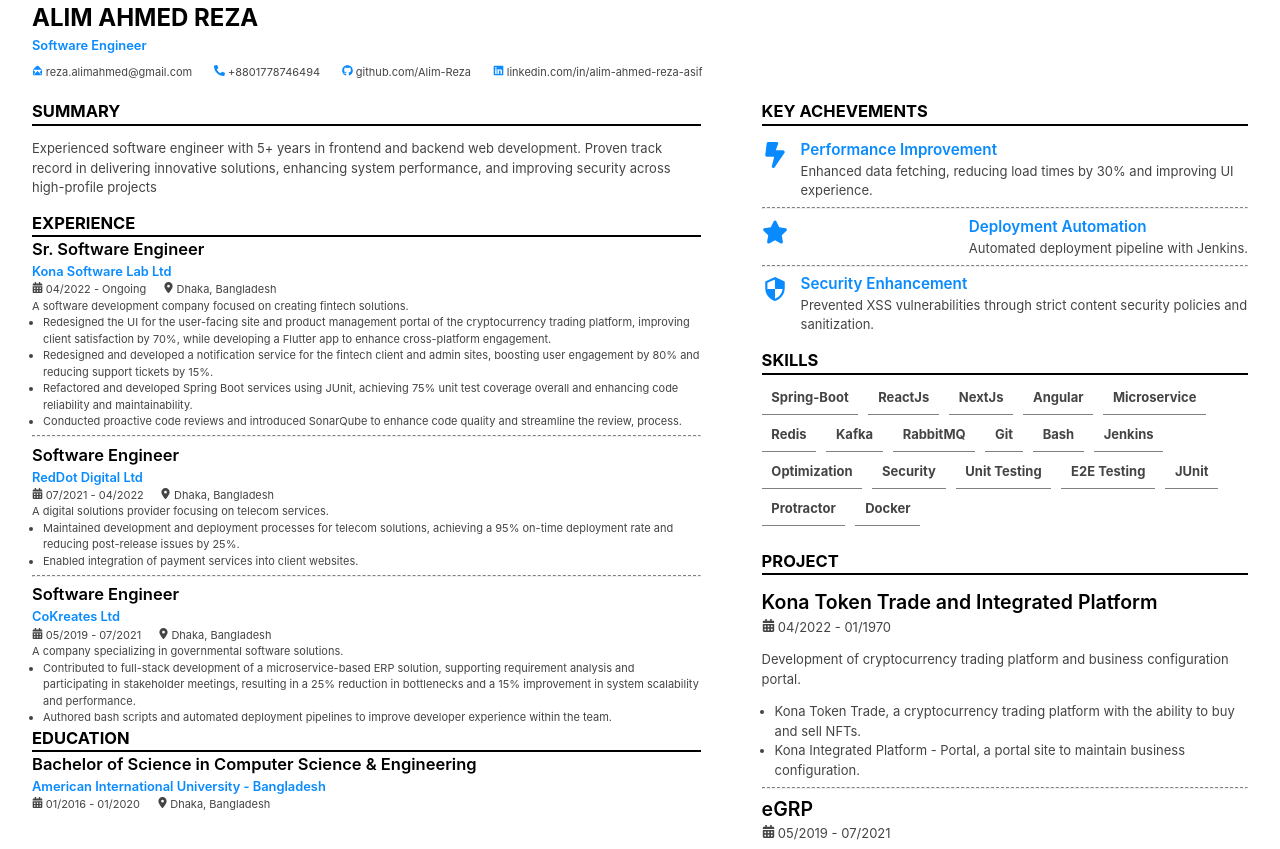
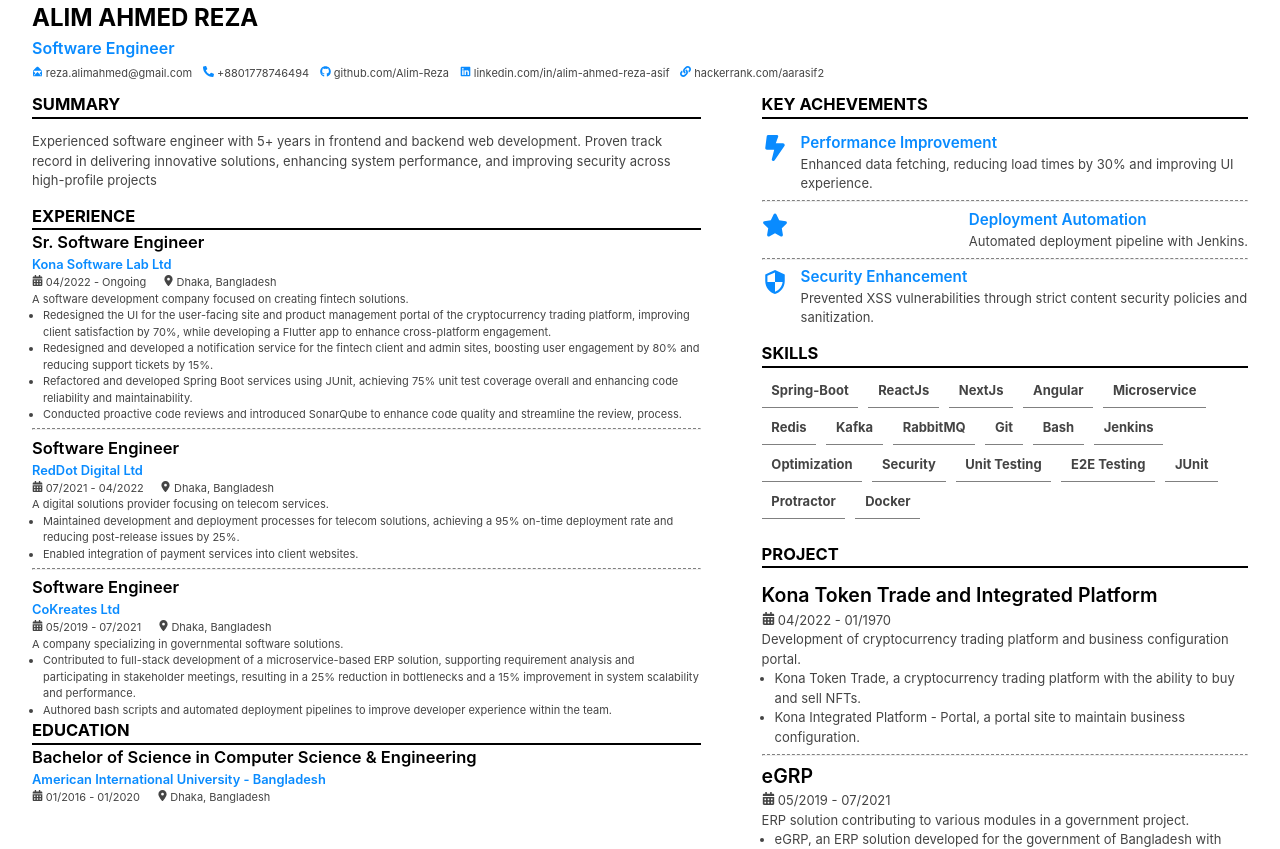
Before and after one commit to Alim-Reza/resume, a React (Vite) app: page / in a window 1280 px wide. Shown: the top 849 px of the page. Built offline with nearby package versions, Linux system fonts and the light colour scheme.

Commit message:
almost done

```diff
--- a/src/TwoColumn/ResumeDataV2.tsx
+++ b/src/TwoColumn/ResumeDataV2.tsx
@@ -34,10 +34,10 @@
                 icon: <FaLinkedin />,
                 value: "linkedin.com/in/alim-ahmed-reza-asif"
             },
-            // {
-            //     icon: <FaLink />,
-            //     value: "hackerrank.com/aarasif2"
-            // }
+            {
+                icon: <FaLink />,
+                value: "hackerrank.com/aarasif2"
+            }
         ]
     },
 
--- a/src/TwoColumn/TwoColumn.css
+++ b/src/TwoColumn/TwoColumn.css
@@ -85,6 +85,10 @@
 }
 #header {
   padding-bottom: 1em;
+  h3{
+    font-size: medium;
+    padding-bottom: .3em;
+  }
 
 }
 .name {
@@ -94,8 +98,10 @@
 .links {
   display: flex;
   /* justify-content: space-around; */
-  flex-direction: row;
-  gap: 1em;
+  /* flex-direction: row; */
+  flex-wrap: wrap;  /* Allow the items to wrap into new lines */
+  justify-content: flex-start;  /* Align items to the left */
+  gap: 0em 1em;
   padding: 0;
   margin: 0;
 }
--- a/src/TwoColumn/components/header.tsx
+++ b/src/TwoColumn/components/header.tsx
@@ -11,8 +11,6 @@
                     (
                         <>
                             <TextWithIcon text={x.value} icon={x.icon} coloredIcon={true} />
-                            <br />
-                            {(i === row.length/2) && <br />}
                         </>
                     )
                 )
--- a/src/TwoColumn/components/projects.tsx
+++ b/src/TwoColumn/components/projects.tsx
@@ -26,7 +26,7 @@
     return <div className="">
         <h2>{value.title}</h2>
         <TextWithIcon text={value.date} icon={<FaCalendarAlt />} />
-        <p>{value.description}</p>
+        <div>{value.description}</div>
         <ul>{value.points.map(p => (
                 <li>{p}</li>
             ))}
```
